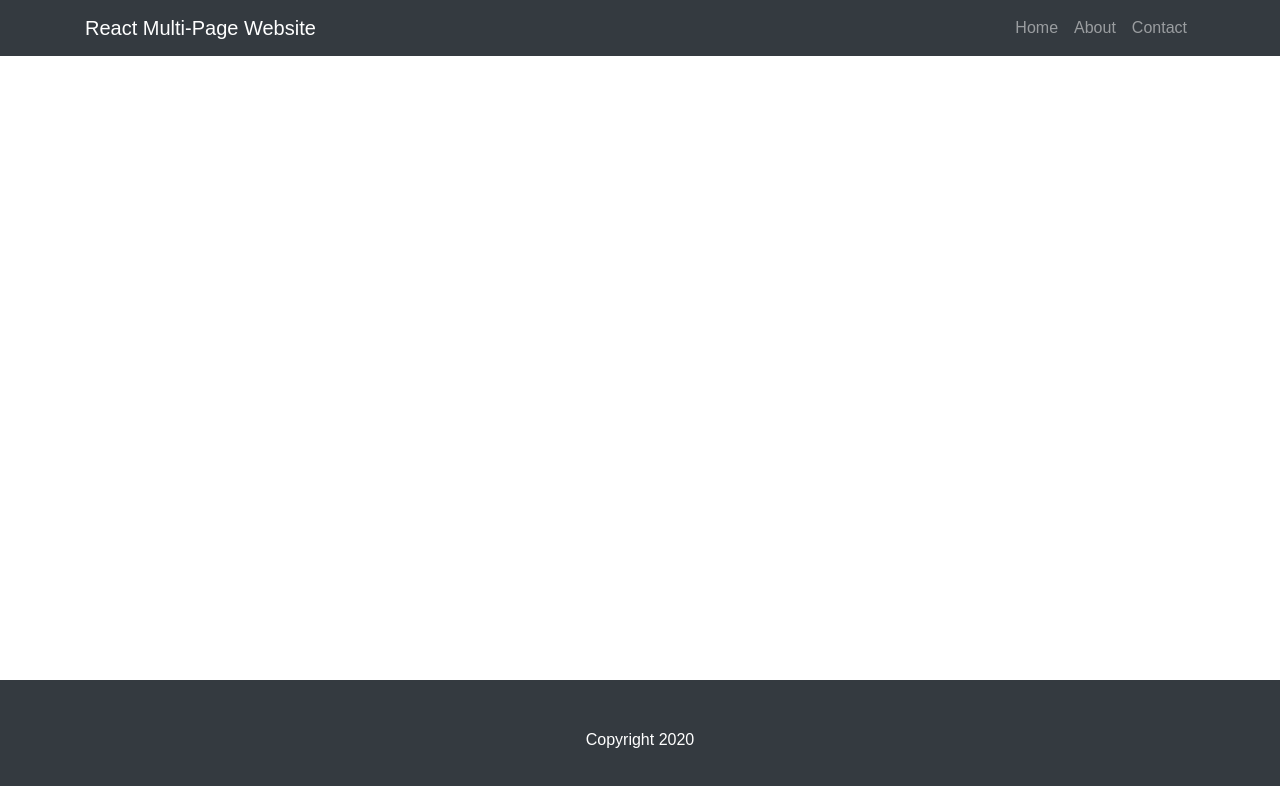
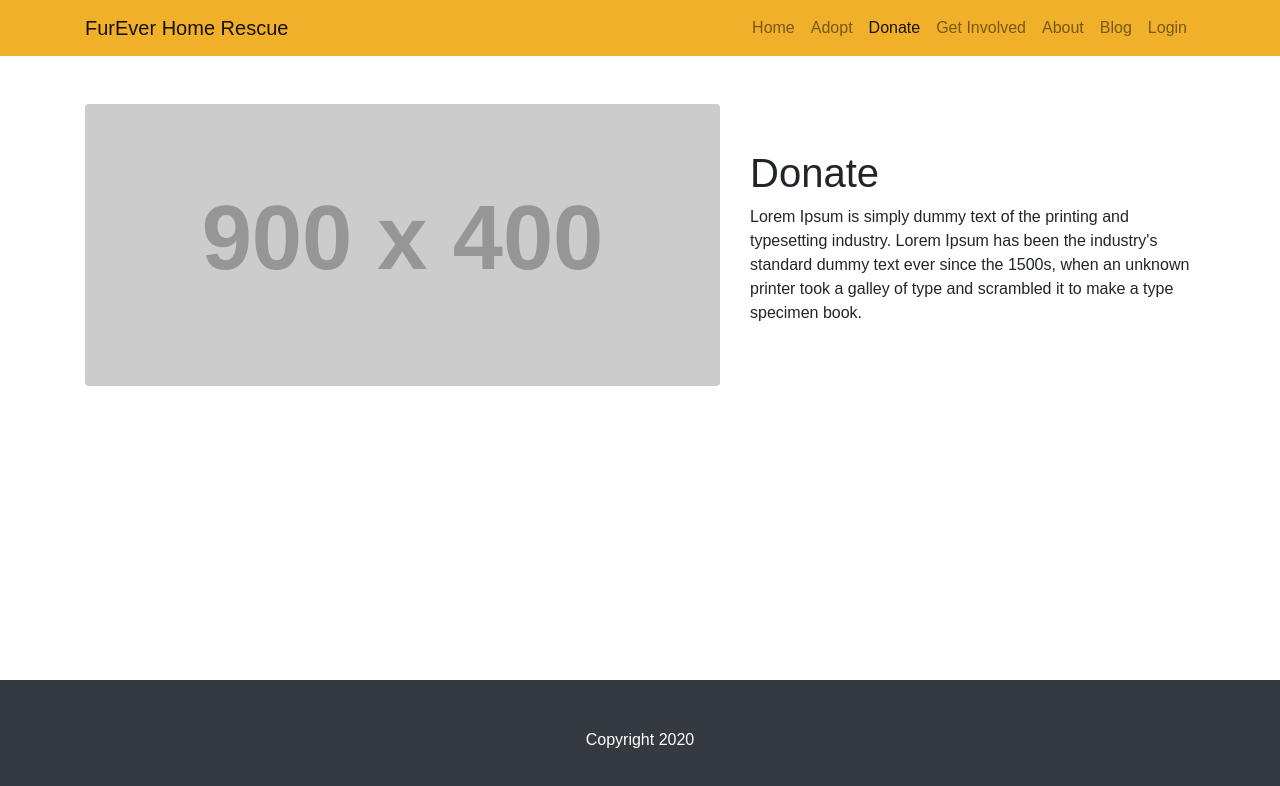
Before and after one commit to afazeez82/adoptadog-githubio.com, a React (Create React App) app in the folder client/: page /donate in a window 1280 px wide. Shown: the top 786 px of the page. Built offline with nearby package versions, Linux system fonts and the light colour scheme.

Commit message:
adding pages and color to nav bar

```diff
--- a/client/src/App.js
+++ b/client/src/App.js
@@ -1,6 +1,6 @@
 import React from "react";
 import { BrowserRouter as Router, Route, Switch } from "react-router-dom";
-import { Navigation, Footer, Home, About } from "./components";
+import { Navigation, Footer, Home, About, Adopt, Blog, Donate, Volunteer, Login } from "./components";
 
 function App() {
   return (
@@ -10,6 +10,11 @@ function App() {
         <Switch>
           <Route path="/" exact component={() => <Home />} />
           <Route path="/about" exact component={() => <About />} />
+          <Route path="/adopt" exact component={() => <Adopt />} />
+          <Route path="/blog" exact component={() => <Blog />} />
+          <Route path="/donate" exact component={() => <Donate />} />
+          <Route path="/getInvolved" exact component={() => <Volunteer />} />
+          <Route path="/login" exact component={() => <Login />} />
         </Switch>
         <Footer />
       </Router>
--- /dev/null
+++ b/client/src/components/Adopt.jsx
@@ -0,0 +1,30 @@
+import React from "react";
+
+function Adopt() {
+    return (
+        <div className="adopt">
+            <div class="container">
+                <div class="row align-items-center my-5">
+                    <div class="col-lg-7">
+                        <img
+                            class="img-fluid rounded mb-4 mb-lg-0"
+                            src="http://placehold.it/900x400"
+                            alt=""
+                        />
+                    </div>
+                    <div class="col-lg-5">
+                        <h1 class="font-weight-light">Adopt</h1>
+                        <p>
+                            Lorem Ipsum is simply dummy text of the printing and typesetting
+                            industry. Lorem Ipsum has been the industry's standard dummy text
+                            ever since the 1500s, when an unknown printer took a galley of
+                            type and scrambled it to make a type specimen book.
+                        </p>
+                    </div>
+                </div>
+            </div>
+        </div>
+    );
+}
+
+export default Adopt;
--- /dev/null
+++ b/client/src/components/Blog.jsx
@@ -0,0 +1,30 @@
+import React from "react";
+
+function Blog() {
+    return (
+        <div className="blog">
+            <div class="container">
+                <div class="row align-items-center my-5">
+                    <div class="col-lg-7">
+                        <img
+                            class="img-fluid rounded mb-4 mb-lg-0"
+                            src="http://placehold.it/900x400"
+                            alt=""
+                        />
+                    </div>
+                    <div class="col-lg-5">
+                        <h1 class="font-weight-light">Blog</h1>
+                        <p>
+                            Lorem Ipsum is simply dummy text of the printing and typesetting
+                            industry. Lorem Ipsum has been the industry's standard dummy text
+                            ever since the 1500s, when an unknown printer took a galley of
+                            type and scrambled it to make a type specimen book.
+                        </p>
+                    </div>
+                </div>
+            </div>
+        </div>
+    );
+}
+
+export default Blog;
--- /dev/null
+++ b/client/src/components/Donate.jsx
@@ -0,0 +1,30 @@
+import React from "react";
+
+function Donate() {
+    return (
+        <div className="Donate">
+            <div class="container">
+                <div class="row align-items-center my-5">
+                    <div class="col-lg-7">
+                        <img
+                            class="img-fluid rounded mb-4 mb-lg-0"
+                            src="http://placehold.it/900x400"
+                            alt=""
+                        />
+                    </div>
+                    <div class="col-lg-5">
+                        <h1 class="font-weight-light">Donate</h1>
+                        <p>
+                            Lorem Ipsum is simply dummy text of the printing and typesetting
+                            industry. Lorem Ipsum has been the industry's standard dummy text
+                            ever since the 1500s, when an unknown printer took a galley of
+                            type and scrambled it to make a type specimen book.
+                        </p>
+                    </div>
+                </div>
+            </div>
+        </div>
+    );
+}
+
+export default Donate;
--- /dev/null
+++ b/client/src/components/Login.jsx
@@ -0,0 +1,30 @@
+import React from "react";
+
+function Login() {
+    return (
+        <div className="login">
+            <div class="container">
+                <div class="row align-items-center my-5">
+                    <div class="col-lg-7">
+                        <img
+                            class="img-fluid rounded mb-4 mb-lg-0"
+                            src="http://placehold.it/900x400"
+                            alt=""
+                        />
+                    </div>
+                    <div class="col-lg-5">
+                        <h1 class="font-weight-light">Login</h1>
+                        <p>
+                            Lorem Ipsum is simply dummy text of the printing and typesetting
+                            industry. Lorem Ipsum has been the industry's standard dummy text
+                            ever since the 1500s, when an unknown printer took a galley of
+                            type and scrambled it to make a type specimen book.
+            </p>
+                    </div>
+                </div>
+            </div>
+        </div>
+    );
+}
+
+export default Login;
--- a/client/src/components/Navigation.jsx
+++ b/client/src/components/Navigation.jsx
@@ -4,10 +4,10 @@ import { Link, withRouter } from "react-router-dom";
 function Navigation(props) {
   return (
     <div className="navigation">
-      <nav class="navbar navbar-expand-lg navbar-dark bg-dark">
+      <nav class="navbar navbar-expand-lg navbar-light">
         <div class="container">
           <Link class="navbar-brand" to="/">
-            React Multi-Page Website
+            FurEver Home Rescue
           </Link>
           <button
             class="navbar-toggler"
@@ -23,9 +23,8 @@ function Navigation(props) {
           <div class="collapse navbar-collapse" id="navbarResponsive">
             <ul class="navbar-nav ml-auto">
               <li
-                class={`nav-item  ${
-                  props.location.pathname === "/" ? "active" : ""
-                }`}
+                class={`nav-item  ${props.location.pathname === "/" ? "active" : ""
+                  }`}
               >
                 <Link class="nav-link" to="/">
                   Home
@@ -33,21 +32,51 @@ function Navigation(props) {
                 </Link>
               </li>
               <li
-                class={`nav-item  ${
-                  props.location.pathname === "/about" ? "active" : ""
-                }`}
+                class={`nav-item  ${props.location.pathname === "/adopt" ? "active" : ""
+                  }`}
+              >
+                <Link class="nav-link" to="/adopt">
+                  Adopt
+                </Link>
+              </li>
+              <li
+                class={`nav-item  ${props.location.pathname === "/donate" ? "active" : ""
+                  }`}
+              >
+                <Link class="nav-link" to="/donate">
+                  Donate
+                </Link>
+              </li>
+              <li
+                class={`nav-item  ${props.location.pathname === "/getInvolved" ? "active" : ""
+                  }`}
+              >
+                <Link class="nav-link" to="/getInvolved">
+                  Get Involved
+                </Link>
+              </li>
+              <li
+                class={`nav-item  ${props.location.pathname === "/about" ? "active" : ""
+                  }`}
               >
                 <Link class="nav-link" to="/about">
                   About
                 </Link>
               </li>
               <li
-                class={`nav-item  ${
-                  props.location.pathname === "/contact" ? "active" : ""
-                }`}
+                class={`nav-item  ${props.location.pathname === "/blog" ? "active" : ""
+                  }`}
               >
-                <Link class="nav-link" to="/contact">
-                  Contact
+                <Link class="nav-link" to="/blog">
+                  Blog
+                </Link>
+              </li>
+              <li
+                class={`nav-item  ${props.location.pathname === "/login" ? "active" : ""
+                  }`}
+              >
+                <Link class="nav-link" to="/login">
+                  Login
                 </Link>
               </li>
             </ul>
--- /dev/null
+++ b/client/src/components/getInvolved.jsx
@@ -0,0 +1,30 @@
+import React from "react";
+
+function Volunteer() {
+    return (
+        <div className="getInvolved">
+            <div class="container">
+                <div class="row align-items-center my-5">
+                    <div class="col-lg-7">
+                        <img
+                            class="img-fluid rounded mb-4 mb-lg-0"
+                            src="http://placehold.it/900x400"
+                            alt=""
+                        />
+                    </div>
+                    <div class="col-lg-5">
+                        <h1 class="font-weight-light">Get Involved</h1>
+                        <p>
+                            Lorem Ipsum is simply dummy text of the printing and typesetting
+                            industry. Lorem Ipsum has been the industry's standard dummy text
+                            ever since the 1500s, when an unknown printer took a galley of
+                            type and scrambled it to make a type specimen book.
+                        </p>
+                    </div>
+                </div>
+            </div>
+        </div>
+    );
+}
+
+export default Volunteer;
--- a/client/src/components/index.js
+++ b/client/src/components/index.js
@@ -1,5 +1,9 @@
-
 export { default as Navigation } from "./Navigation";
 export { default as Footer } from "./Footer";
 export { default as Home } from "./Home";
 export { default as About } from "./About";
+export { default as Adopt } from "./Adopt";
+export { default as Blog } from "./Blog";
+export { default as Volunteer } from "./getInvolved";
+export { default as Donate } from "./Donate";
+export { default as Login } from "./Login";
--- a/client/src/index.css
+++ b/client/src/index.css
@@ -3,3 +3,7 @@ body {
   padding: 0;
   font-family: sans-serif;
 }
+
+nav {
+  background-color: #f0b02a;
+}
```
Also changed, not shown: client/package.json (+12 -0 lines), client/src/App.css (line endings or trailing spaces), package.json (line endings or trailing spaces), 2 other files (tests, documents, lock files or other folders).
